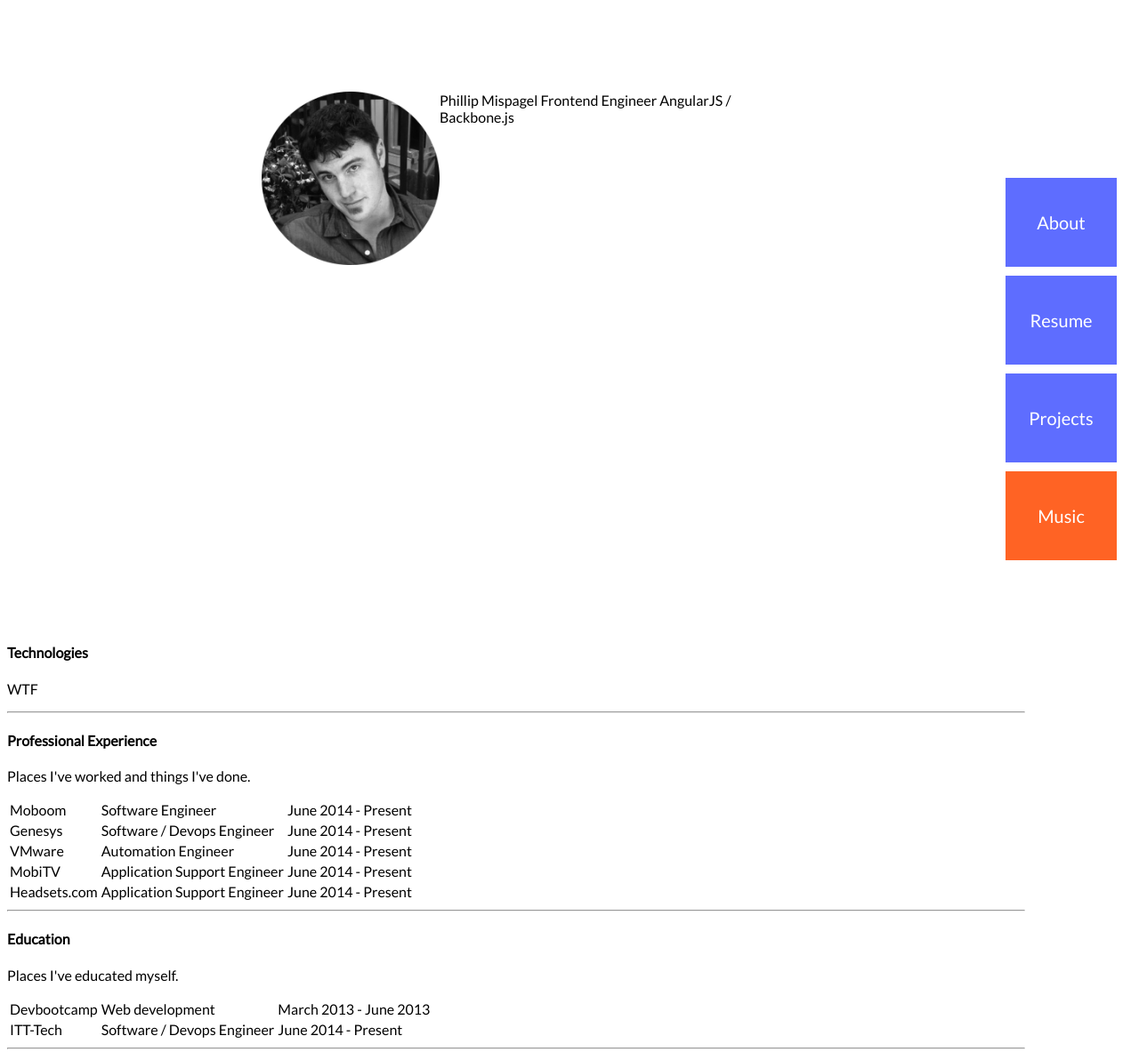
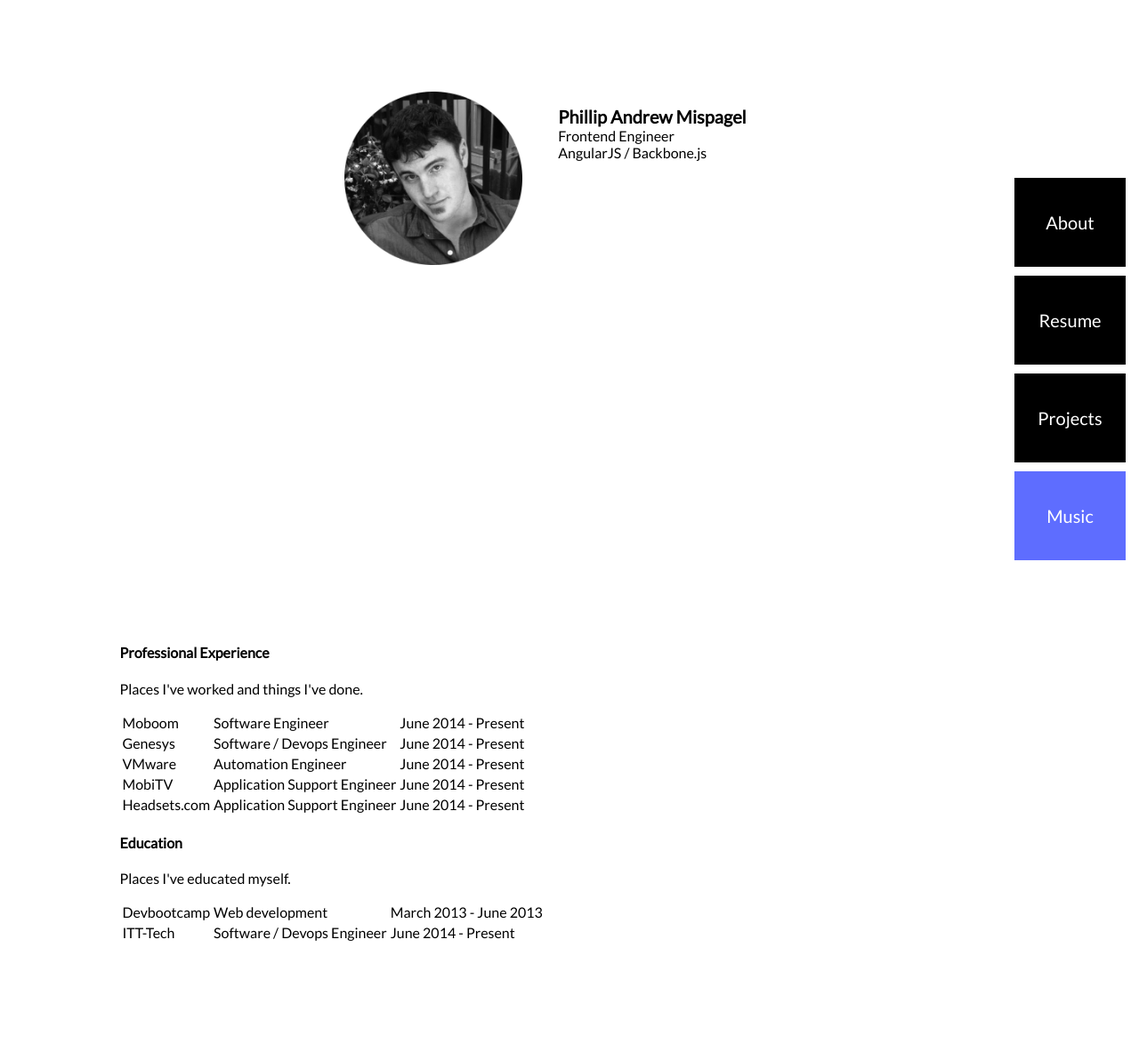
Before and after one commit to atawmicpm/pdizzle, a website: page app/index.html in a window 1280 px wide. Shown: the part 5-1188 px from the top of the page at 89% size. Drawn offline with nearby package versions, Linux system fonts and the light colour scheme; files that its build step writes are made by us from their sources; files whose address does not match are found by name.

Commit message:
changed nav colors to black and blue

```diff
--- a/app/index.html
+++ b/app/index.html
@@ -12,6 +12,7 @@
 
   <body ng-controller="MainController">
 
+      <div class="container">
 
         <navigation class="icon-bar">
 
@@ -22,7 +23,6 @@
 
         </navigation>
 
-      <div class="container">
 
 
         <div about id="About"></div>
--- a/app/styles/app.scss
+++ b/app/styles/app.scss
@@ -8,13 +8,14 @@
 // $tan: rgba(204,146,55, 1);
 // $brown: rgba(178,131,57, 1);
 $break-small: 800px;
-$break-large: 1440px;
+$break-large: 1600px;
 
 $softgreen: rgba(108,204,55, 1);
 $darkgreen: rgba(101,178,57, 1);
 $softblue: rgba(94,109,255, 1);
 $darkblue: rgba(48,60,178, 1);
 $orange: rgba(255,99,36, 1);
+
 
 $lightgreen: rgba(108,204,55, 0.3);
 
@@ -25,6 +26,15 @@ body {
   font-family: $font-family;
 }
 
+.container {
+    background-color: white;
+    margin: 0 auto;
+    width: 80%;
+
+  @media screen and (max-width: $break-small) {
+    width: 100%;
+  }
+}
 .profile-image {
   min-width: 200px;
   max-width: 20%;
@@ -36,39 +46,48 @@ body {
   display: block;
   margin: 0 auto;
   padding-top: 100px;
+  > ul {
+    float: left;
+    list-style-type: none;
+    > .name {
+      font-weight: bold;
+      font-size: 20px;
+    }
+  }
 }
 .icon-bar {
   width: 125px;
   position: fixed;
   top: 200px;
-  right: 30px;
+  right: 20px;
     .item {
       width: 100%;
-      // width: 125px;
       height: 100px;
       line-height: 100px;
       margin: 5px;
       text-align: center;
       float: left;
       font-size: 20px;
-      background-color: $softblue;
+      background-color: black;
       color: white;
       cursor: pointer;
       box-sizing: border-box;
       transition: background-color 0.3s;
 
       &:hover {
-        background-color: $softgreen;
+        color: silver;
+        // background-color: $softgreen;
       }
       &.active {
-        background-color: $orange;
+        color: white;
+        background-color: $softblue;
       }
       label {
         cursor: pointer;
       }
     }
   @media screen and (min-width: $break-large) {
-    width: 200px;
+    width: 175px;
     .item {
       height: 150px;
       line-height: 150px;
@@ -91,32 +110,20 @@ body {
   }
 }
 
-.container {
-  margin-top: 0px;
-  margin-right: 120px;
-  // padding: 10px;
-  @media screen and (max-width: $break-small) {
-    // margin-top: 110px;
-    margin-right: 0px;
-  }
-}
 #About {
   // background-color: white;
   height: 700px;
 }
 
 #Resume {
-  background-color: white;
   height: 1200px;
 }
 
 #Projects {
-  background-color: white;
   height: 1000px;
 }
 
 #Music {
-  background-color: white;
   height: 1500px;
 }
 
--- a/app/templates/about.html
+++ b/app/templates/about.html
@@ -2,8 +2,11 @@
 
 	<img class="profile-image" src="images/phillip_round_grayscale.png">
 
-	<span class="profile-text">Phillip Mispagel</span>
-	<span class="profile-text">Frontend Engineer</span>
-	<span class="profile-text">AngularJS / Backbone.js</span>
-
+	<ul>
+		<li class="name">
+			Phillip Andrew Mispagel
+		</li>
+		<li>Frontend Engineer</li>
+		<li>AngularJS / Backbone.js</li>
+	</ul>
 </div>
--- a/app/templates/resume.html
+++ b/app/templates/resume.html
@@ -1,32 +1,8 @@
 
-<div class="col-xs-3">
-	<h4>Technologies</h4>
-	<p></p>
-</div>
-
-<div class="col-xs-9">
- <p> WTF </p>
-</div>
-
-<div class="col-xs-12">
-	<hr>
-</div>
-
-<div class="col-xs-3">
 	<h4>Professional Experience</h4>
 	<p>Places I've worked and things I've done.</p>
-</div>
 
-<div class="col-xs-9">
-
-	<table class="table table-bordered table-striped table-hover table-colored">
-<!-- 		<thead>
-			<tr>
-				<td>Company</td>
-				<td>Position</td>
-				<td>When</td>
-			</tr>
-		</thead> -->
+	<table>
 		<tbody>
 			<tr>
 				<td>Moboom</td>
@@ -55,23 +31,15 @@
 				<td>June 2014 - Present</td>
 			</tr>
 
-
 		</tbody>
 	</table>
 </div>
 
-<div class="col-xs-12">
-	<hr>
-</div>
-
-<div class="col-xs-3">
 	<h4>Education</h4>
 	<p>Places I've educated myself.</p>
-</div>
 
-<div class="col-xs-9">
 
-	<table class="table table-bordered table-striped table-hover table-colored">
+	<table>
 		<tbody>
 			<tr>
 				<td>Devbootcamp</td>
@@ -88,5 +56,3 @@
 		</tbody>
 	</table>
 </div>
-
-<hr>
```
Also changed, not shown: dist/css/app.css, dist/index.html, dist/templates/about.html, dist/templates/resume.html.
